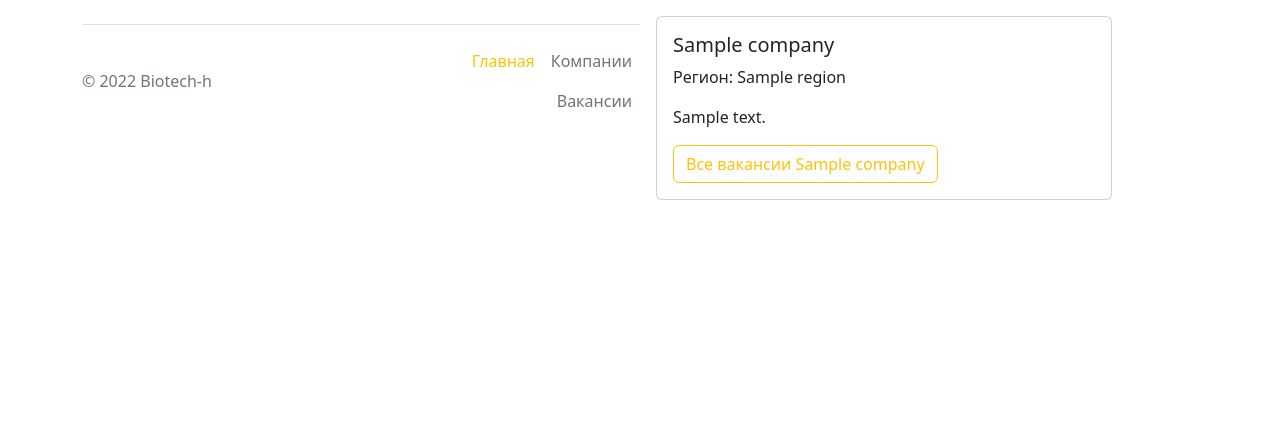
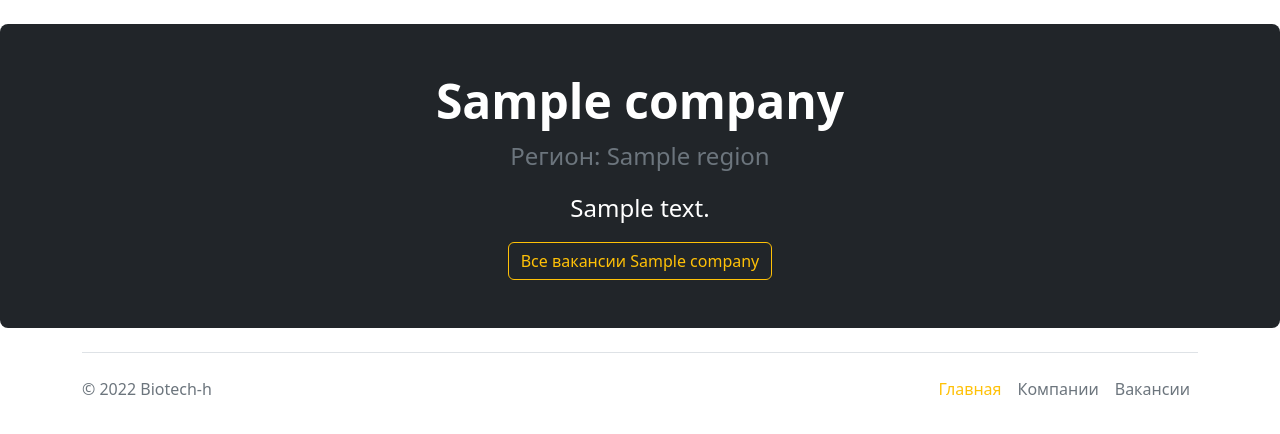
Before and after one commit to Biotech-h/frontend, a Flask app: template frontend/templates/companies.html in a window 1280 px wide. Shown: the part 70-504 px from the top of the page. Run offline with Flask 2, Linux system fonts and the light colour scheme; the template is opened without the code that fills it: most values are stand-ins (such as "Sample title", 1, 10 or a date in 2020).

Commit message:
feature: new companies template

```diff
--- a/frontend/templates/companies.html
+++ b/frontend/templates/companies.html
@@ -11,18 +11,29 @@
 {% block content %}
 
         {% for company in companies %}
-        <header class="col-6 p-3 float-md-end">
-            <div class="card w-75">
-                <div class="card-body">
-                <h5 class="card-title">{{ company.name }}</h5>
-                <p class="card-text">Регион: {{ company.region }}</p>
-                <p class="card-text">{{ company.description }}</p>
-                <a href="{{ url_for('companies.get_for_company', uid=company.uid, name=company.name) }}" class="btn btn-outline-warning">Все вакансии {{ company.name }}</a>
-                </div>
+
+        <div class="my-4 mb-4 text-white bg-dark rounded-3 text-center">
+            <div class="container-fluid py-5">
+              <h1 class="display-5 fw-bold">{{ company.name }}</h1>
+              <p class="fs-4 text-center text-secondary">Регион: {{ company.region }}</p>
+              <p class="fs-4 text-center">{{ company.description }}</p>
+              <a href="{{ url_for('companies.get_for_company', uid=company.uid, name=company.name) }}" class="btn btn-outline-warning">Все вакансии {{ company.name }}</a>
             </div>
-        </div>
-        </header>
+          </div>
 
         {% endfor %}
 
+
 {% endblock %}
+
+<header class="col-6 p-3 float-md-start">
+    <div class="card w-75 text-center">
+        <div class="card-body">
+        <h5 class="card-title">{{ company.name }}</h5>
+        <p class="card-text">Регион: {{ company.region }}</p>
+        <p class="card-text">{{ company.description }}</p>
+        <a href="{{ url_for('companies.get_for_company', uid=company.uid, name=company.name) }}" class="btn btn-outline-warning">Все вакансии {{ company.name }}</a>
+        </div>
+    </div>
+</div>
+</header>
```
